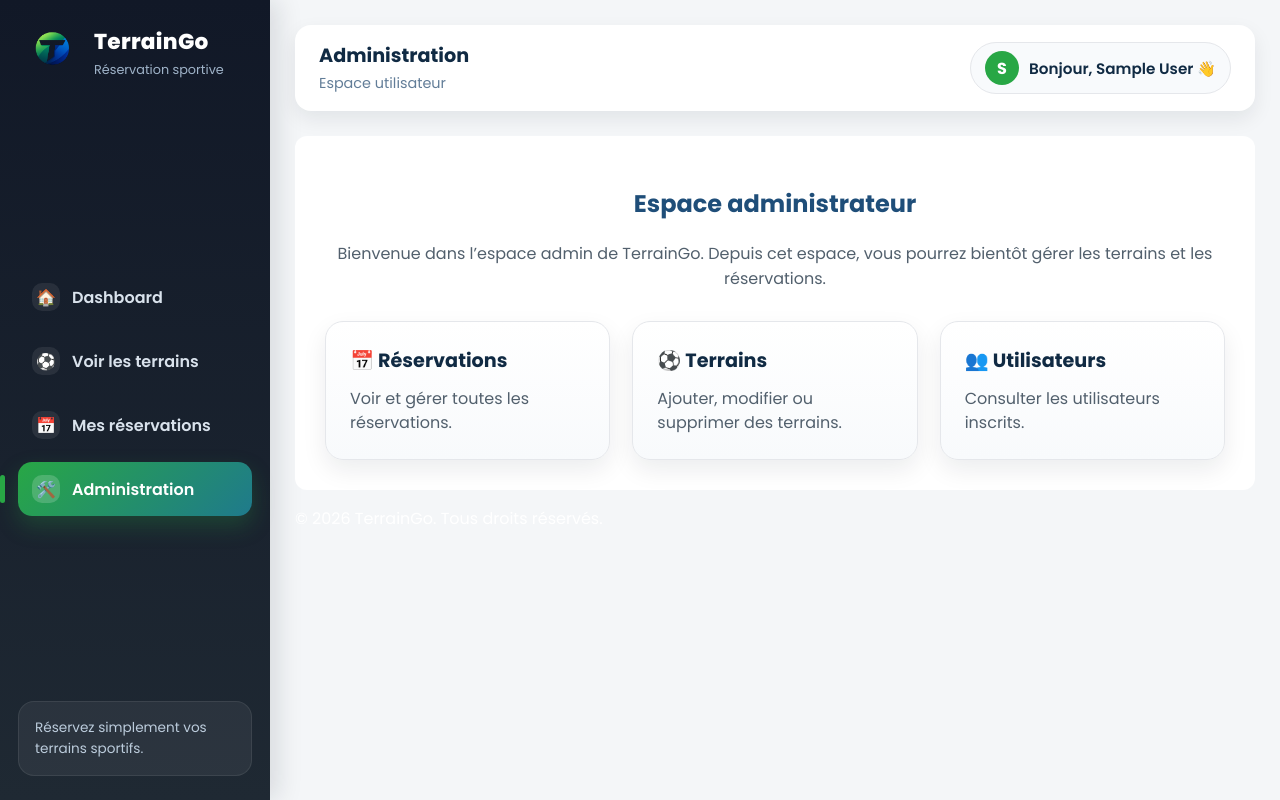
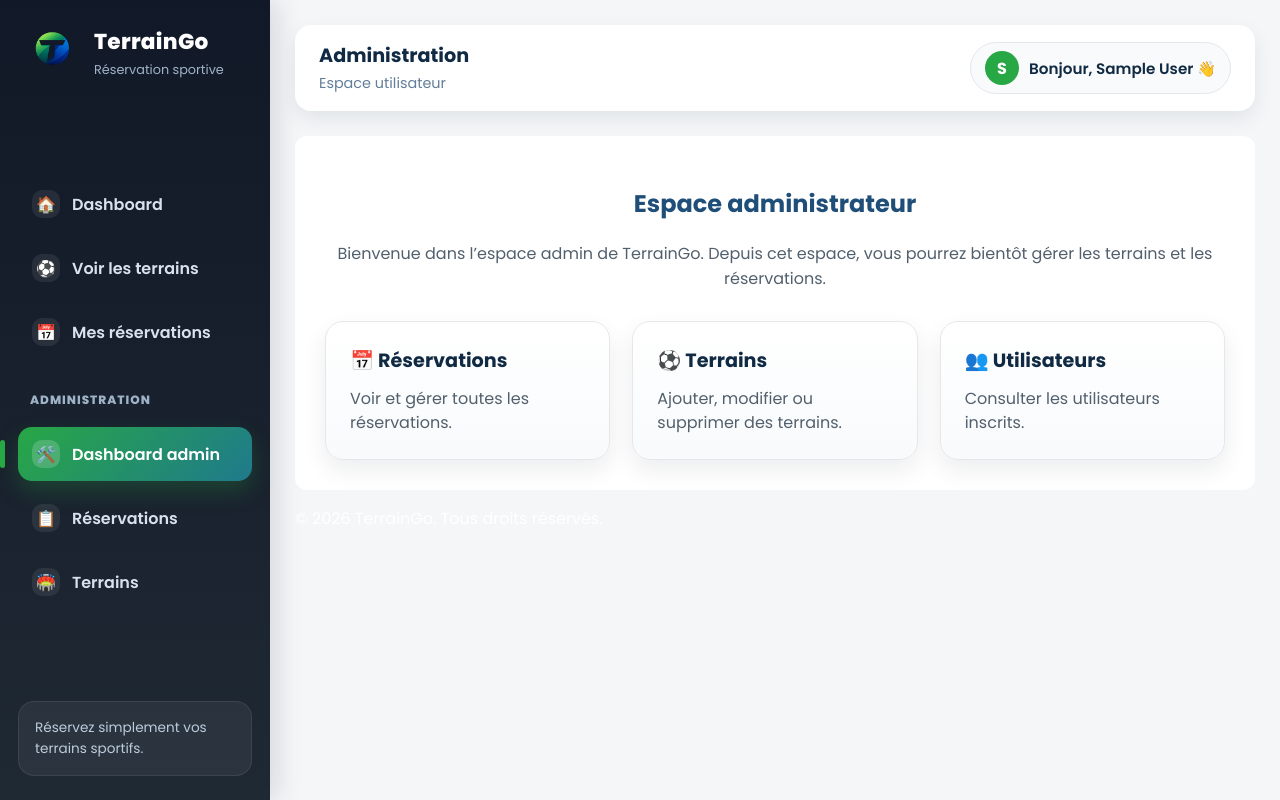
Before and after one commit to fidabenammar2024-ai/booking-plateform, a PHP site: page /public/admin_dashboard.php in a window 1280 px wide. Run offline with PHP 8.4, Linux system fonts and the light colour scheme; the visitor is signed in with stand-in values (Sample User, id 1).

Commit message:
sidebar enhancements

```diff
--- a/assets/css/style.css
+++ b/assets/css/style.css
@@ -1087,3 +1087,12 @@ button:hover {
   opacity: 0.9;
   transform: translateY(-2px);
 }
+
+.sidebar-section-title {
+    margin: 22px 12px 8px;
+    color: #9fb3c8;
+    font-size: 0.75rem;
+    font-weight: 800;
+    text-transform: uppercase;
+    letter-spacing: 1px;
+}
--- a/public/admin_dashboard.php
+++ b/public/admin_dashboard.php
@@ -7,7 +7,7 @@ if ($_SESSION["user_role"] !== "admin") {
     header("Location: dashboard.php");
     exit;
 }
-$activePage = "admin";
+$activePage = "admin_dashboard";
 $pageTitle = "Administration"; ?>
 <!DOCTYPE html>
 <html lang="fr">
--- a/public/admin_reservations.php
+++ b/public/admin_reservations.php
@@ -9,7 +9,7 @@ if ($_SESSION["user_role"] !== "admin") {
     exit;
 }
 
-$activePage = "admin";
+$activePage = "admin_reservations";
 $pageTitle = "Gestion des réservations";
 require_once "../config/db.php";
 require_once "../models/Reservation.php";
--- a/views/layout/sidebar.php
+++ b/views/layout/sidebar.php
@@ -3,6 +3,7 @@
         <div class="sidebar-logo">
             <img src="../assets/images/terraingo-logo.png" alt="Logo TerrainGo">
         </div>
+
         <div>
             <h2>TerrainGo</h2>
             <p>Réservation sportive</p>
@@ -10,6 +11,7 @@
     </div>
 
     <nav class="sidebar-nav">
+
         <a href="dashboard.php" class="<?php echo ($activePage === 'dashboard') ? 'active' : ''; ?>">
             <span class="nav-icon">🏠</span>
             <span>Dashboard</span>
@@ -25,9 +27,29 @@
             <span>Mes réservations</span>
         </a>
 
-        <?php if (isset($_SESSION["user_role"]) && $_SESSION["user_role"] === "admin"): ?> <a href="admin_dashboard.php"
-            class="<?php echo ($activePage === 'admin') ? 'active' : ''; ?>"> <span class="nav-icon">🛠️</span>
-            <span>Administration</span> </a> <?php endif; ?>
+        <?php if (isset($_SESSION["user_role"]) && $_SESSION["user_role"] === "admin") : ?>
+
+            <div class="sidebar-section-title">
+                Administration
+            </div>
+
+            <a href="admin_dashboard.php" class="<?php echo ($activePage === 'admin_dashboard') ? 'active' : ''; ?>">
+                <span class="nav-icon">🛠️</span>
+                <span>Dashboard admin</span>
+            </a>
+
+            <a href="admin_reservations.php" class="<?php echo ($activePage === 'admin_reservations') ? 'active' : ''; ?>">
+                <span class="nav-icon">📋</span>
+                <span>Réservations</span>
+            </a>
+
+            <a href="admin_fields.php" class="<?php echo ($activePage === 'admin_fields') ? 'active' : ''; ?>">
+                <span class="nav-icon">🏟️</span>
+                <span>Terrains</span>
+            </a>
+
+        <?php endif; ?>
+
     </nav>
 
     <div class="sidebar-footer">
```
